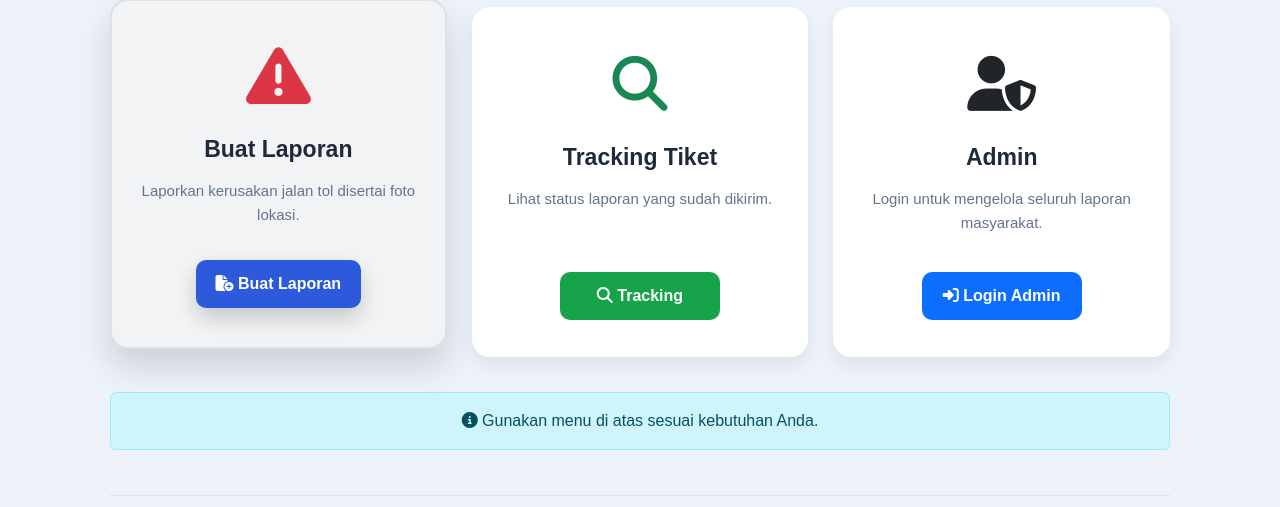
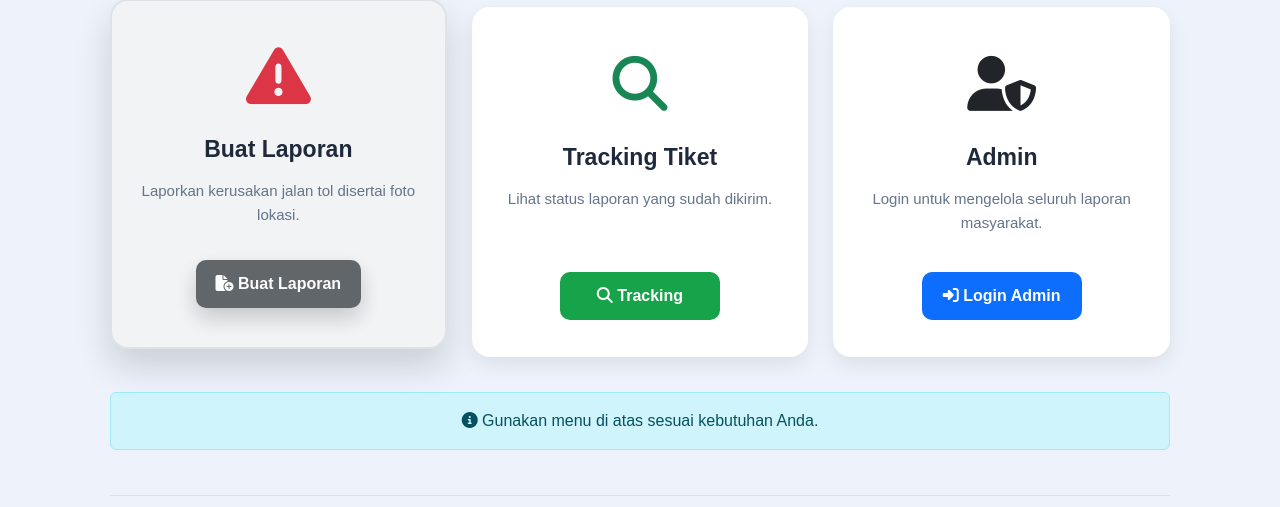
Before and after one commit to adzim-tx69/TollCare-Helpdesk, a Flask app: page / in a window 1280 px wide, with the pointer over the restyled element. Shown: the part 199-706 px from the top of the page. Run offline with Flask 3, Linux system fonts and the light colour scheme.

Commit message:
Update homepage hover effect

```diff
--- a/templates/masyarakat/index.html
+++ b/templates/masyarakat/index.html
@@ -296,14 +296,18 @@
 
         .home-menu-button a:hover {
 
-            transform:
-                translateY(-4px);
+    background-color: #555b60 !important;
 
-            box-shadow:
-                0 10px 22px
-                rgba(0, 0, 0, 0.20);
+    border-color: #555b60 !important;
 
-        }
+    color: #ffffff !important;
+
+    transform: translateY(-4px);
+
+    box-shadow:
+        0 10px 22px
+        rgba(0, 0, 0, 0.20);
+}
 
 
         /* =================================================
```
